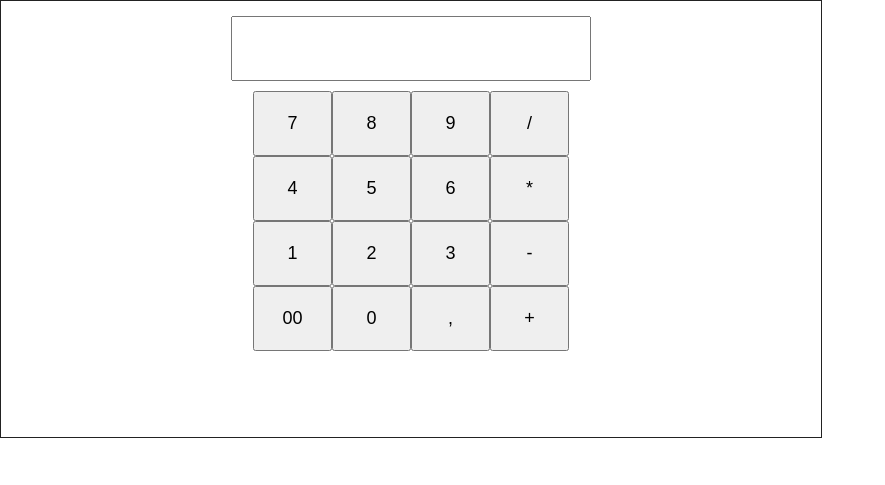
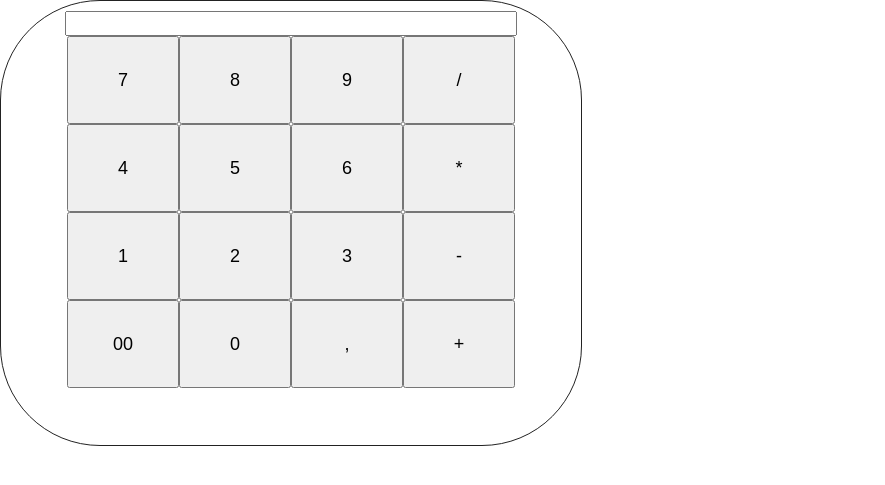
Before and after one commit to minigun20050/testrepo, a PHP site: page /script/index.html in a window 1280 px wide. Shown: the top 485 px of the page, without its empty margins (0-885 px from the left). Run offline with PHP 8.4, Linux system fonts and the light colour scheme.

Commit message:
Add files via upload

```diff
--- a/script/style.css
+++ b/script/style.css
@@ -9,19 +9,20 @@ input {
 
 section {
   padding: 10px;
-  width: 100vh;
-  height: 52vh;
+  width: 70vh;
+  height: 53vh;
   border: 1px solid #222;
+  border-radius: 100px;
 }
 section > div {
-  padding: 5px;
+
   text-align: center;
 }
 section > div > input {
-  width: 40%;
-  padding: 20px;
+  width: 80%;
+
 }
 section > div > div > input {
-  width: 10%;
-  padding: 20px;
+  width: 20%;
+  height: 11vh;
 }
```
